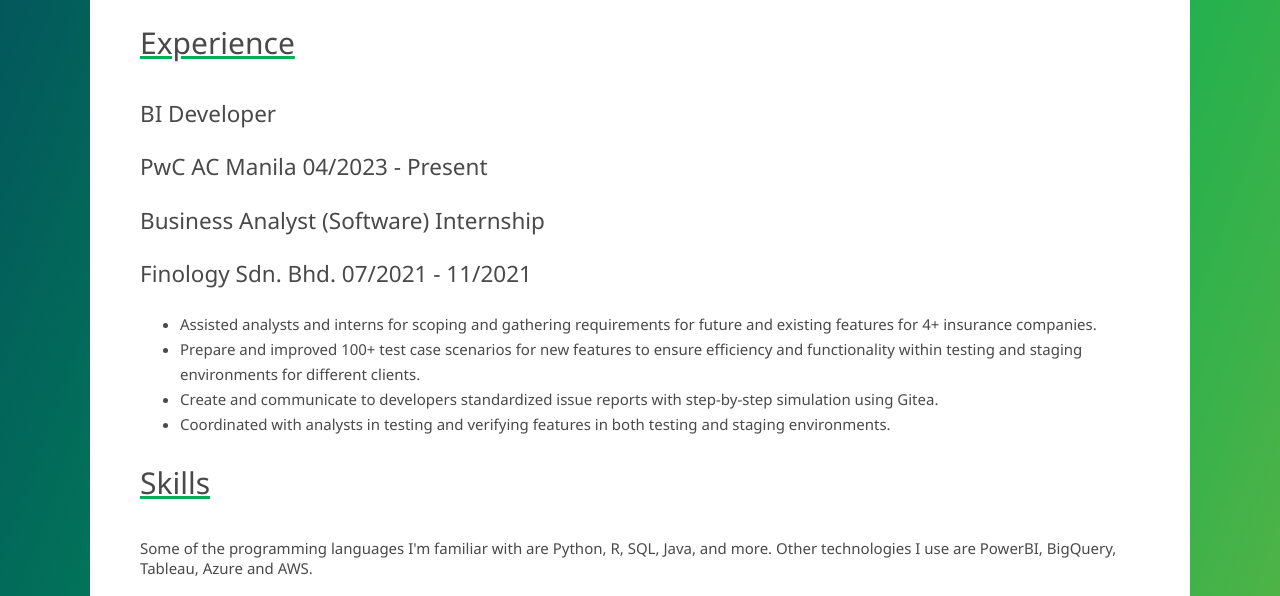
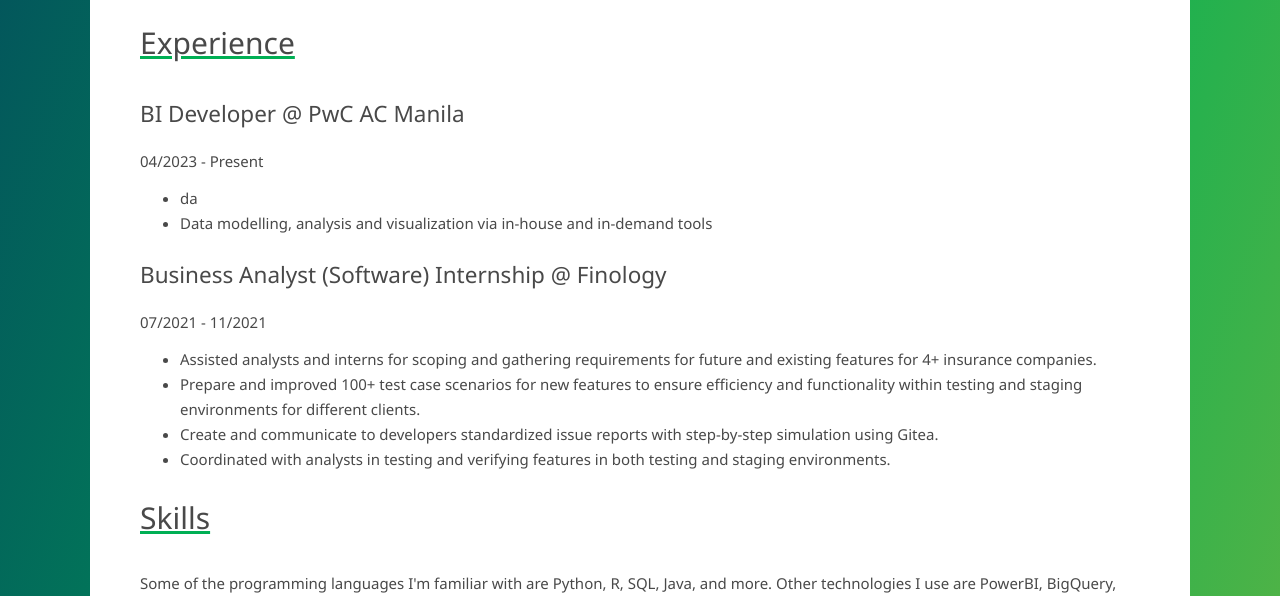
Before and after one commit to shahidahmammed/Shahidah-Portfolio, a plain HTML site: page index.html in a window 1280 px wide. Shown: the part 912-1508 px from the top of the page. Drawn offline with Linux system fonts and the light colour scheme.

Commit message:
update experience

```diff
--- a/index.html
+++ b/index.html
@@ -41,12 +41,16 @@
             </div>
             <h2 id="experience">Experience</h2>
             <p>
-                <h3>BI Developer</h3>
-                <h3>PwC AC Manila 04/2023 - Present</h3>
+                <h3>BI Developer @ PwC AC Manila</h3>
+                <p>04/2023 - Present</p>
+                <ul>
+                    <li>da</li>
+                    <li>Data modelling, analysis and visualization via in-house and in-demand tools</li>
+                </ul>
             </p>
             <p>
-                <h3>Business Analyst (Software) Internship</h3>
-                <h3>Finology Sdn. Bhd. 07/2021 - 11/2021</h3>
+                <h3>Business Analyst (Software) Internship @ Finology</h3>
+                <p>07/2021 - 11/2021</p>
                 <ul>
                     <li>Assisted analysts and interns for scoping and gathering requirements for future and existing features for 4+ insurance companies.</li>
                     <li>Prepare and improved 100+ test case scenarios for new features to ensure efficiency and functionality within testing and staging environments for different clients.</li>
```
